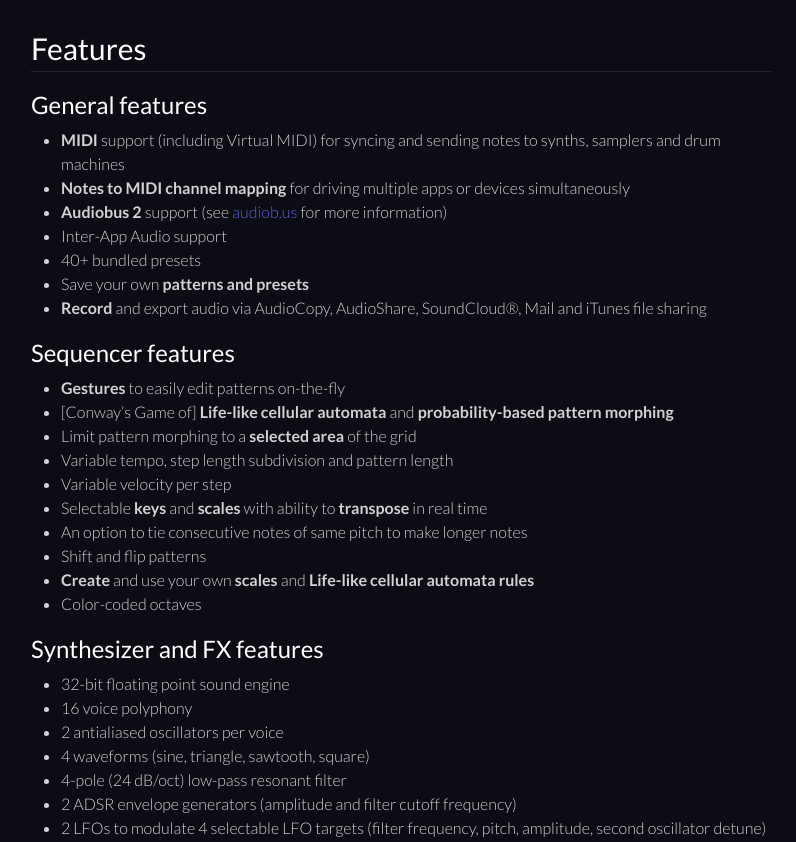
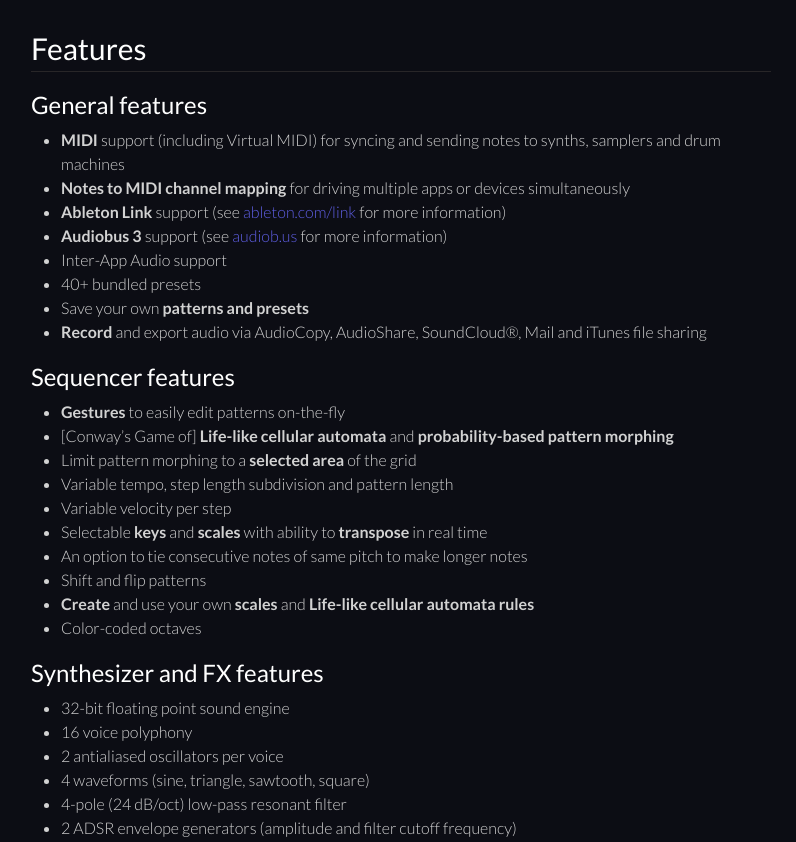
Before and after one commit to yuriturov/yuriturov.github.io, a Jekyll site: the page built from _pages/02_xynthesizr.md, in a window 1280 px wide and 900 px high, scrolled down 1734 px, cut to the strip 58-900 px from the top of the window. Shown: the whole strip, without its empty margins (239-1035 px from the left). Built offline with Jekyll 4.4.1, drawn with Linux system fonts in a browser that asks for light colours.

Commit message:
updated for Xynthesizr 1.5 (user guide, ableton link badge, features list)

```diff
--- a/_pages/02_xynthesizr.md
+++ b/_pages/02_xynthesizr.md
@@ -38,7 +40,8 @@ Create patterns and modify them in real time, or let Xynthesizr do it for you us
 ### General features
 * **MIDI** support (including Virtual MIDI) for syncing and sending notes to synths, samplers and drum machines
 * **Notes to MIDI channel mapping** for driving multiple apps or devices simultaneously
-* **Audiobus 2** support (see [audiob.us](http://audiob.us) for more information)
+* **Ableton Link** support (see [ableton.com/link](https://www.ableton.com/link/) for more information)
+* **Audiobus 3** support (see [audiob.us](http://audiob.us) for more information)
 * Inter-App Audio support
 * 40+ bundled presets
 * Save your own **patterns and presets**
```
Also changed, not shown: other parts of _pages/02_xynthesizr.md (+2 -0 lines), assets/ableton-link-badge.svg (added), 1 other file.
